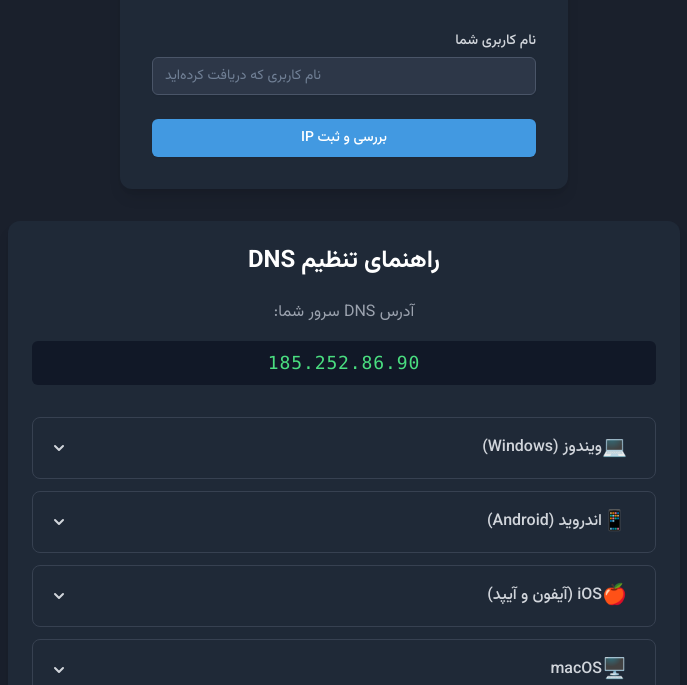
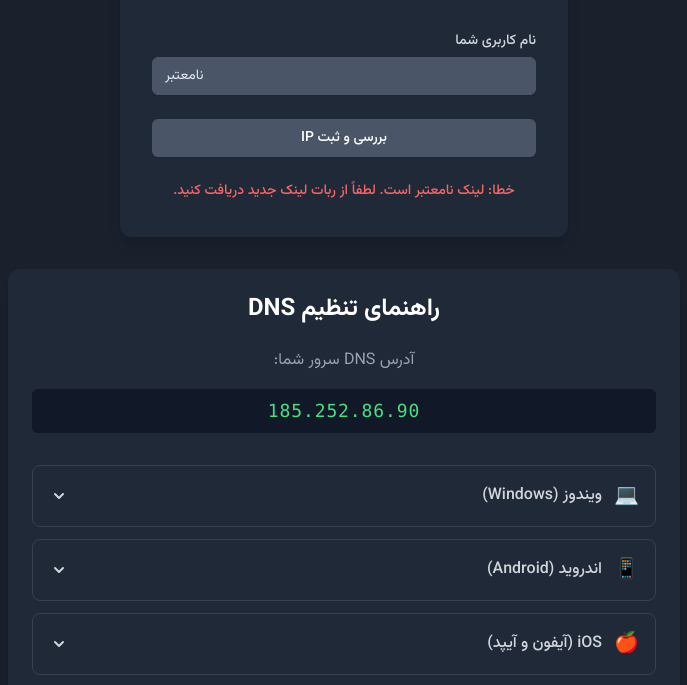
Before and after one commit to Amirrezahoseinabadi/adguard-ip, a plain HTML site: page index.html in a window 1280 px wide. Shown: the part 115-800 px from the top of the page, without its empty margins (296-983 px from the left). Drawn offline with nearby package versions, Linux system fonts and the light colour scheme.

Commit message:
Add files via upload

```diff
--- a/index.html
+++ b/index.html
@@ -24,6 +24,9 @@
         .form-input::placeholder {
             color: #718096; /* text-gray-400 */
         }
+         .form-input:read-only {
+            background-color: #4a5568; /* bg-gray-600 */
+        }
         .btn-primary {
             background-color: #4299e1; /* bg-blue-500 */
             transition: background-color 0.3s;
@@ -35,14 +38,9 @@
             background-color: #4a5568; /* bg-gray-600 */
             cursor: not-allowed;
         }
-        .toast {
-            visibility: hidden;
-            opacity: 0;
-            transition: opacity 0.5s, visibility 0.5s;
-        }
-        .toast.show {
-            visibility: visible;
-            opacity: 1;
+        .status-message {
+            min-height: 24px;
+            transition: color 0.3s;
         }
         /* Accordion styles */
         .accordion-content {
@@ -72,21 +70,22 @@
         <div class="space-y-6">
             <div>
                 <label for="username" class="text-sm font-medium text-gray-300">نام کاربری شما</label>
-                <input id="username" name="username" type="text" required
+                <input id="username" name="username" type="text" readonly
                        class="form-input block w-full px-3 py-2 mt-1 border rounded-md shadow-sm focus:outline-none focus:ring-blue-500 focus:border-blue-500 sm:text-sm"
-                       placeholder="نام کاربری که دریافت کرده‌اید">
+                       placeholder="در حال بارگذاری...">
             </div>
 
             <div>
-                <button id="submitBtn" onclick="updateClientIp()"
+                <button id="submitBtn"
                         class="btn-primary w-full flex justify-center py-2 px-4 border border-transparent rounded-md shadow-sm text-sm font-medium text-white focus:outline-none focus:ring-2 focus:ring-offset-2 focus:ring-blue-500">
                     <span id="btnText">بررسی و ثبت IP</span>
-                    <svg id="spinner" class="animate-spin -ml-1 mr-3 h-5 w-5 text-white hidden" xmlns="http://www.w3.org/2000/svg" fill="none" viewBox="0 0 24 24">
+                    <svg id="spinner" class="animate-spin ml-3 -mr-1 h-5 w-5 text-white hidden" xmlns="http://www.w.org/2000/svg" fill="none" viewBox="0 0 24 24">
                         <circle class="opacity-25" cx="12" cy="12" r="10" stroke="currentColor" stroke-width="4"></circle>
                         <path class="opacity-75" fill="currentColor" d="M4 12a8 8 0 018-8V0C5.373 0 0 5.373 0 12h4zm2 5.291A7.962 7.962 0 014 12H0c0 3.042 1.135 5.824 3 7.938l3-2.647z"></path>
                     </svg>
                 </button>
             </div>
+            <p id="statusMessage" class="status-message text-center text-sm font-medium"></p>
         </div>
     </div>
 
@@ -95,19 +94,12 @@
         <h3 class="text-2xl font-bold text-center text-white mb-6">راهنمای تنظیم DNS</h3>
         <p class="text-center text-gray-400 mb-4">آدرس DNS سرور شما:</p>
         <div class="text-center bg-gray-900 text-green-400 font-mono py-2 px-4 rounded-md text-lg tracking-wider mb-8" id="dns-ip-display">
-            <!-- DNS IP will be inserted here by script -->
+            185.252.86.90
         </div>
 
         <div class="space-y-3" id="accordion-container">
             <!-- Accordion items will be generated by script -->
         </div>
-    </div>
-
-
-    <!-- Toast Notification -->
-    <div id="toast" class="toast fixed bottom-5 right-5 flex items-center w-full max-w-xs p-4 space-x-4 text-gray-500 bg-white divide-x divide-gray-200 rounded-lg shadow dark:text-gray-400 dark:divide-gray-700 space-x-reverse dark:bg-gray-800" role="alert">
-        <div id="toast-icon" class="text-2xl"></div>
-        <div id="toast-message" class="pr-4 text-sm font-normal"></div>
     </div>
 
 <script>
@@ -116,191 +108,81 @@
     // -------------------------------------------------------------------
 
     // 1. آدرس کامل ورکر کلودفلر خود را که ساخته‌اید، در خط زیر جایگزین کنید.
-    const WORKER_URL = "https://adguard-api-proxy.amiruserbot7.workers.dev/";
+    // مطمئن شوید که در انتهای آدرس، مسیر API یعنی /api/update وجود داشته باشد.
+    const WORKER_API_URL = "https://adguard-api-proxy.amiruserbot7.workers.dev/api/update";
 
     // 2. آدرس IP سرور DNS خود را اینجا وارد کنید تا در راهنما نمایش داده شود.
     const DNS_SERVER_IP = "185.252.86.90";
 
     // -------------------------------------------------------------------
 
-    document.getElementById('dns-ip-display').textContent = DNS_SERVER_IP;
-
-    const instructions = [
-        {
-            title: 'ویندوز (Windows)',
-            icon: '💻',
-            content: `
-                <ol class="list-decimal list-inside space-y-2 text-gray-300">
-                    <li>وارد <strong>Control Panel</strong> شوید.</li>
-                    <li>به <strong>Network and Internet</strong> و سپس <strong>Network and Sharing Center</strong> بروید.</li>
-                    <li>روی کانکشن فعال خود (مثلاً Ethernet یا Wi-Fi) کلیک کرده و <strong>Properties</strong> را انتخاب کنید.</li>
-                    <li>گزینه <strong>Internet Protocol Version 4 (TCP/IPv4)</strong> را انتخاب و دوباره روی <strong>Properties</strong> کلیک کنید.</li>
-                    <li>گزینه <strong>Use the following DNS server addresses</strong> را فعال کنید.</li>
-                    <li>در کادر <strong>Preferred DNS server</strong>، آدرس <strong>${DNS_SERVER_IP}</strong> را وارد کرده و OK را بزنید.</li>
-                </ol>
-            `
-        },
-        {
-            title: 'اندروید (Android)',
-            icon: '📱',
-            content: `
-                <ol class="list-decimal list-inside space-y-2 text-gray-300">
-                    <li>به <strong>Settings</strong> و سپس <strong>Network & internet</strong> (یا Wi-Fi & network) بروید.</li>
-                    <li>گزینه <strong>Private DNS</strong> را پیدا کنید. (اگر پیدا نشد، آن را جستجو کنید).</li>
-                    <li>گزینه <strong>Private DNS provider hostname</strong> را انتخاب کنید.</li>
-                    <li>در کادر مربوطه، آدرس <strong>${DNS_SERVER_IP}</strong> را وارد کرده و <strong>Save</strong> کنید.</li>
-                    <li class="mt-4 text-sm text-gray-400"><strong>روش جایگزین (برای Wi-Fi):</strong> در تنظیمات Wi-Fi، روی شبکه متصل خود نگه داشته و <strong>Modify network</strong> را انتخاب کنید. سپس IP settings را به <strong>Static</strong> تغییر داده و در قسمت DNS 1 آدرس را وارد کنید.</li>
-                </ol>
-            `
-        },
-        {
-            title: 'iOS (آیفون و آیپد)',
-            icon: '🍎',
-            content: `
-                <ol class="list-decimal list-inside space-y-2 text-gray-300">
-                    <li>به <strong>Settings</strong> و سپس <strong>Wi-Fi</strong> بروید.</li>
-                    <li>روی علامت <strong>(i)</strong> آبی رنگ کنار نام شبکه Wi-Fi خود ضربه بزنید.</li>
-                    <li>به پایین اسکرول کرده و <strong>Configure DNS</strong> را انتخاب کنید.</li>
-                    <li>گزینه <strong>Manual</strong> را انتخاب کرده و سرورهای قبلی را با زدن (-) حذف کنید.</li>
-                    <li>روی <strong>Add Server</strong> ضربه زده و آدرس <strong>${DNS_SERVER_IP}</strong> را وارد کنید.</li>
-                    <li>در نهایت <strong>Save</strong> را بزنید.</li>
-                </ol>
-            `
-        },
-         {
-            title: 'macOS',
-            icon: '🖥️',
-            content: `
-                <ol class="list-decimal list-inside space-y-2 text-gray-300">
-                    <li>منوی Apple را باز کرده و به <strong>System Settings</strong> (یا System Preferences) بروید.</li>
-                    <li>روی <strong>Network</strong> کلیک کنید.</li>
-                    <li>کانکشن فعال خود (Wi-Fi یا Ethernet) را از لیست انتخاب کرده و روی دکمه <strong>Details...</strong> (یا Advanced...) کلیک کنید.</li>
-                    <li>به تب <strong>DNS</strong> بروید.</li>
-                    <li>روی دکمه <strong>+</strong> کلیک کرده و آدرس <strong>${DNS_SERVER_IP}</strong> را وارد کنید.</li>
-                    <li>سرورهای DNS قدیمی را با انتخاب آنها و زدن دکمه <strong>-</strong> حذف کنید.</li>
-                     <li>روی <strong>OK</strong> و سپس <strong>Apply</strong> کلیک کنید.</li>
-                </ol>
-            `
-        },
-        {
-            title: 'مودم و روتر',
-            icon: '🌐',
-            content: `
-                <p class="text-gray-300">تنظیم DNS روی مودم باعث می‌شود تمام دستگاه‌های متصل به آن به صورت خودکار از این سرویس استفاده کنند.</p>
-                <ol class="list-decimal list-inside space-y-2 text-gray-300 mt-4">
-                    <li>مرورگر خود را باز کرده و با وارد کردن آدرس IP مودم (معمولاً <strong>192.168.1.1</strong>) وارد پنل تنظیمات آن شوید.</li>
-                    <li>نام کاربری و رمز عبور مودم را وارد کنید (معمولاً admin/admin یا روی برچسب پشت مودم نوشته شده است).</li>
-                    <li>به دنبال بخشی به نام <strong>DNS Settings</strong>، <strong>Network Settings</strong> یا <strong>DHCP Server</strong> بگردید.</li>
-                    <li>گزینه تنظیم دستی DNS را پیدا کرده و آدرس <strong>${DNS_SERVER_IP}</strong> را به عنوان DNS اصلی (Primary) وارد کنید.</li>
-                    <li>تنظیمات را ذخیره کرده و مودم را ری‌استارت کنید.</li>
-                </ol>
-            `
-        },
-    ];
-
-    const accordionContainer = document.getElementById('accordion-container');
-    instructions.forEach(item => {
-        const itemHtml = `
-            <div class="border border-gray-700 rounded-lg">
-                <h2>
-                    <button type="button" class="accordion-button flex items-center justify-between w-full p-4 font-medium text-right text-gray-300 hover:bg-gray-700 focus:outline-none">
-                        <span class="flex items-center">
-                            <span class="text-xl mr-3">${item.icon}</span>
-                            <span>${item.title}</span>
-                        </span>
-                        <svg class="w-5 h-5 shrink-0" fill="currentColor" viewBox="0 0 20 20" xmlns="http://www.w3.org/2000/svg"><path fill-rule="evenodd" d="M5.293 7.293a1 1 0 011.414 0L10 10.586l3.293-3.293a1 1 0 111.414 1.414l-4 4a1 1 0 01-1.414 0l-4-4a1 1 0 010-1.414z" clip-rule="evenodd"></path></svg>
-                    </button>
-                </h2>
-                <div class="accordion-content">
-                    <div class="p-5 border-t border-gray-700">
-                        ${item.content}
-                    </div>
-                </div>
-            </div>
-        `;
-        accordionContainer.innerHTML += itemHtml;
-    });
-
-    document.querySelectorAll('.accordion-button').forEach(button => {
-        button.addEventListener('click', () => {
-            const content = button.parentElement.nextElementSibling;
-            button.classList.toggle('open');
-            if (content.style.maxHeight) {
-                content.style.maxHeight = null;
-            } else {
-                content.style.maxHeight = content.scrollHeight + "px";
-            }
-        });
-    });
-
+    // Elements
+    const usernameInput = document.getElementById('username');
     const submitBtn = document.getElementById('submitBtn');
     const btnText = document.getElementById('btnText');
     const spinner = document.getElementById('spinner');
+    const statusMessage = document.getElementById('statusMessage');
 
-    function showToast(message, isSuccess) {
-        const toast = document.getElementById('toast');
-        const toastMessage = document.getElementById('toast-message');
-        const toastIcon = document.getElementById('toast-icon');
-
-        toastMessage.textContent = message;
-        if (isSuccess) {
-            toast.classList.remove('bg-red-200', 'dark:bg-red-800');
-            toast.classList.add('bg-green-200', 'dark:bg-green-800');
-            toastIcon.textContent = '✅';
-        } else {
-            toast.classList.remove('bg-green-200', 'dark:bg-green-800');
-            toast.classList.add('bg-red-200', 'dark:bg-red-800');
-            toastIcon.textContent = '❌';
-        }
-
-        toast.classList.add('show');
-        setTimeout(() => {
-            toast.classList.remove('show');
-        }, 5000);
+    // Utility to get URL parameters
+    function getUrlParameter(name) {
+        name = name.replace(/[\[]/, '\\[').replace(/[\]]/, '\\]');
+        const regex = new RegExp('[\\?&]' + name + '=([^&#]*)');
+        const results = regex.exec(location.search);
+        return results === null ? '' : decodeURIComponent(results[1].replace(/\+/g, ' '));
     }
 
+    // Main update function
     async function updateClientIp() {
-        const username = document.getElementById('username').value.trim();
-        if (!username) {
-            showToast('لطفاً نام کاربری خود را وارد کنید.', false);
-            return;
-        }
-        if (WORKER_URL.includes("!!!")) {
-            showToast('خطای پیکربندی: لطفاً آدرس ورکر را در فایل HTML ویرایش کنید.', false);
+        const clientUsername = usernameInput.value;
+        const chatId = getUrlParameter('chatId');
+
+        if (!clientUsername || !chatId) {
+            statusMessage.textContent = 'خطا: اطلاعات نامعتبر است. لطفاً دوباره از ربات لینک بگیرید.';
+            statusMessage.style.color = '#f44336'; // red
             return;
         }
 
         // --- UI Loading State ---
         submitBtn.disabled = true;
-        btnText.textContent = 'در حال پردازش...';
+        btnText.textContent = 'در حال پردازش';
         spinner.classList.remove('hidden');
+        statusMessage.textContent = 'در حال دریافت IP شما...';
+        statusMessage.style.color = '#e2e8f0'; // default text color
 
         try {
-            const response = await fetch(WORKER_URL, {
+            // Step 1: Get user's public IP
+            const ipResponse = await fetch('https://api.ipify.org?format=json');
+            if (!ipResponse.ok) throw new Error('سرویس دریافت IP پاسخگو نیست.');
+            const ipData = await ipResponse.json();
+            const clientIp = ipData.ip;
+
+            statusMessage.textContent = `IP شما (${clientIp}) دریافت شد. در حال ارسال به سرور...`;
+
+            // Step 2: Send data to our Cloudflare Worker API
+            const apiResponse = await fetch(WORKER_API_URL, {
                 method: 'POST',
-                headers: {
-                    'Content-Type': 'application/json'
-                },
-                body: JSON.stringify({ username: username })
+                headers: { 'Content-Type': 'application/json' },
+                body: JSON.stringify({
+                    clientUsername,
+                    chatId,
+                    clientIp,
+                }),
             });
 
-            const result = await response.json();
+            const result = await apiResponse.json();
 
-            if (response.ok) {
-                showToast(result.message, true);
-            } else {
-                throw new Error(result.error || 'یک خطای ناشناخته رخ داد.');
+            if (!apiResponse.ok || !result.success) {
+                throw new Error(result.error || 'خطای ناشناخته از سمت سرور.');
             }
+
+            statusMessage.textContent = 'عملیات موفقیت‌آمیز بود! پیام تاییدیه در تلگرام ارسال شد.';
+            statusMessage.style.color = '#48bb78'; // green
 
         } catch (error) {
             console.error('An error occurred:', error);
-            let errorMessage = 'یک خطای غیرمنتظره رخ داد.';
-             if (error.message.includes('Failed to fetch')) {
-                 errorMessage = 'خطای شبکه. آیا آدرس ورکر صحیح است و ورکر فعال است؟';
-            } else {
-                 errorMessage = error.message;
-            }
-            showToast(errorMessage, false);
+            let errorMessage = error.message.includes('fetch') ? 'خطای شبکه. آیا آدرس ورکر صحیح است و ورکر فعال است؟' : error.message;
+            statusMessage.textContent = errorMessage;
+            statusMessage.style.color = '#f56565'; // red
         } finally {
             // --- UI Reset State ---
             submitBtn.disabled = false;
@@ -308,6 +190,77 @@
             spinner.classList.add('hidden');
         }
     }
+
+    // Page Initialization
+    document.addEventListener('DOMContentLoaded', () => {
+        // Set DNS IP in display
+        document.getElementById('dns-ip-display').textContent = DNS_SERVER_IP;
+
+        // Populate and validate username from URL
+        const usernameFromUrl = getUrlParameter('username');
+        const chatIdFromUrl = getUrlParameter('chatId');
+
+        if (usernameFromUrl && chatIdFromUrl) {
+            usernameInput.value = usernameFromUrl;
+        } else {
+            statusMessage.textContent = 'خطا: لینک نامعتبر است. لطفاً از ربات لینک جدید دریافت کنید.';
+            statusMessage.style.color = '#f56565';
+            submitBtn.disabled = true;
+            usernameInput.value = 'نامعتبر';
+        }
+
+        // Attach event listener
+        submitBtn.addEventListener('click', updateClientIp);
+
+        // --- Accordion Setup ---
+        const instructions = [
+            {
+                title: 'ویندوز (Windows)', icon: '💻',
+                content: `<ol class="list-decimal list-inside space-y-2 text-gray-300"><li>وارد <strong>Control Panel</strong> شوید.</li><li>به <strong>Network and Internet</strong> و سپس <strong>Network and Sharing Center</strong> بروید.</li><li>روی کانکشن فعال خود (مثلاً Ethernet یا Wi-Fi) کلیک کرده و <strong>Properties</strong> را انتخاب کنید.</li><li>گزینه <strong>Internet Protocol Version 4 (TCP/IPv4)</strong> را انتخاب و دوباره روی <strong>Properties</strong> کلیک کنید.</li><li>گزینه <strong>Use the following DNS server addresses</strong> را فعال کنید.</li><li>در کادر <strong>Preferred DNS server</strong>، آدرس <strong>${DNS_SERVER_IP}</strong> را وارد کرده و OK را بزنید.</li></ol>`
+            },
+            {
+                title: 'اندروید (Android)', icon: '📱',
+                content: `<ol class="list-decimal list-inside space-y-2 text-gray-300"><li>به <strong>Settings</strong> و سپس <strong>Network & internet</strong> (یا Wi-Fi & network) بروید.</li><li>گزینه <strong>Private DNS</strong> را پیدا کنید. (اگر پیدا نشد، آن را جستجو کنید).</li><li>گزینه <strong>Private DNS provider hostname</strong> را انتخاب کنید.</li><li>در کادر مربوطه، آدرس دامنه DNS خود را وارد کنید (اگر دارید، در غیر این صورت از روش جایگزین استفاده کنید).</li><li class="mt-4 text-sm text-gray-400"><strong>روش جایگزین (برای Wi-Fi):</strong> در تنظیمات Wi-Fi، روی شبکه متصل خود نگه داشته و <strong>Modify network</strong> را انتخاب کنید. سپس IP settings را به <strong>Static</strong> تغییر داده و در قسمت DNS 1 آدرس <strong>${DNS_SERVER_IP}</strong> را وارد کنید.</li></ol>`
+            },
+            {
+                title: 'iOS (آیفون و آیپد)', icon: '🍎',
+                content: `<ol class="list-decimal list-inside space-y-2 text-gray-300"><li>به <strong>Settings</strong> و سپس <strong>Wi-Fi</strong> بروید.</li><li>روی علامت <strong>(i)</strong> آبی رنگ کنار نام شبکه Wi-Fi خود ضربه بزنید.</li><li>به پایین اسکرول کرده و <strong>Configure DNS</strong> را انتخاب کنید.</li><li>گزینه <strong>Manual</strong> را انتخاب کرده و سرورهای قبلی را با زدن (-) حذف کنید.</li><li>روی <strong>Add Server</strong> ضربه زده و آدرس <strong>${DNS_SERVER_IP}</strong> را وارد کنید.</li><li>در نهایت <strong>Save</strong> را بزنید.</li></ol>`
+            },
+            {
+                title: 'macOS', icon: '🖥️',
+                content: `<ol class="list-decimal list-inside space-y-2 text-gray-300"><li>منوی Apple را باز کرده و به <strong>System Settings</strong> (یا System Preferences) بروید.</li><li>روی <strong>Network</strong> کلیک کنید.</li><li>کانکشن فعال خود (Wi-Fi یا Ethernet) را از لیست انتخاب کرده و روی دکمه <strong>Details...</strong> (یا Advanced...) کلیک کنید.</li><li>به تب <strong>DNS</strong> بروید.</li><li>روی دکمه <strong>+</strong> کلیک کرده و آدرس <strong>${DNS_SERVER_IP}</strong> را وارد کنید.</li><li>سرورهای DNS قدیمی را با انتخاب آنها و زدن دکمه <strong>-</strong> حذف کنید.</li><li>روی <strong>OK</strong> و سپس <strong>Apply</strong> کلیک کنید.</li></ol>`
+            },
+            {
+                title: 'مودم و روتر', icon: '🌐',
+                content: `<p class="text-gray-300">تنظیم DNS روی مودم باعث می‌شود تمام دستگاه‌های متصل به آن به صورت خودکار از این سرویس استفاده کنند.</p><ol class="list-decimal list-inside space-y-2 text-gray-300 mt-4"><li>مرورگر خود را باز کرده و با وارد کردن آدرس IP مودم (معمولاً <strong>192.168.1.1</strong>) وارد پنل تنظیمات آن شوید.</li><li>نام کاربری و رمز عبور مودم را وارد کنید (معمولاً admin/admin یا روی برچسب پشت مودم نوشته شده است).</li><li>به دنبال بخشی به نام <strong>DNS Settings</strong>، <strong>Network Settings</strong> یا <strong>DHCP Server</strong> بگردید.</li><li>گزینه تنظیم دستی DNS را پیدا کرده و آدرس <strong>${DNS_SERVER_IP}</strong> را به عنوان DNS اصلی (Primary) وارد کنید.</li><li>تنظیمات را ذخیره کرده و مودم را ری‌استارت کنید.</li></ol>`
+            },
+        ];
+
+        const accordionContainer = document.getElementById('accordion-container');
+        instructions.forEach(item => {
+            const itemHtml = `
+                <div class="border border-gray-700 rounded-lg">
+                    <h2><button type="button" class="accordion-button flex items-center justify-between w-full p-4 font-medium text-right text-gray-300 hover:bg-gray-700 focus:outline-none">
+                        <span class="flex items-center"><span class="text-xl ml-3">${item.icon}</span><span>${item.title}</span></span>
+                        <svg class="w-5 h-5 shrink-0" fill="currentColor" viewBox="0 0 20 20"><path fill-rule="evenodd" d="M5.293 7.293a1 1 0 011.414 0L10 10.586l3.293-3.293a1 1 0 111.414 1.414l-4 4a1 1 0 01-1.414 0l-4-4a1 1 0 010-1.414z" clip-rule="evenodd"></path></svg>
+                    </button></h2>
+                    <div class="accordion-content"><div class="p-5 border-t border-gray-700">${item.content}</div></div>
+                </div>`;
+            accordionContainer.innerHTML += itemHtml;
+        });
+
+        document.querySelectorAll('.accordion-button').forEach(button => {
+            button.addEventListener('click', () => {
+                const content = button.parentElement.nextElementSibling;
+                button.classList.toggle('open');
+                if (content.style.maxHeight) {
+                    content.style.maxHeight = null;
+                } else {
+                    content.style.maxHeight = content.scrollHeight + "px";
+                }
+            });
+        });
+    });
 </script>
 
 </body>
```
